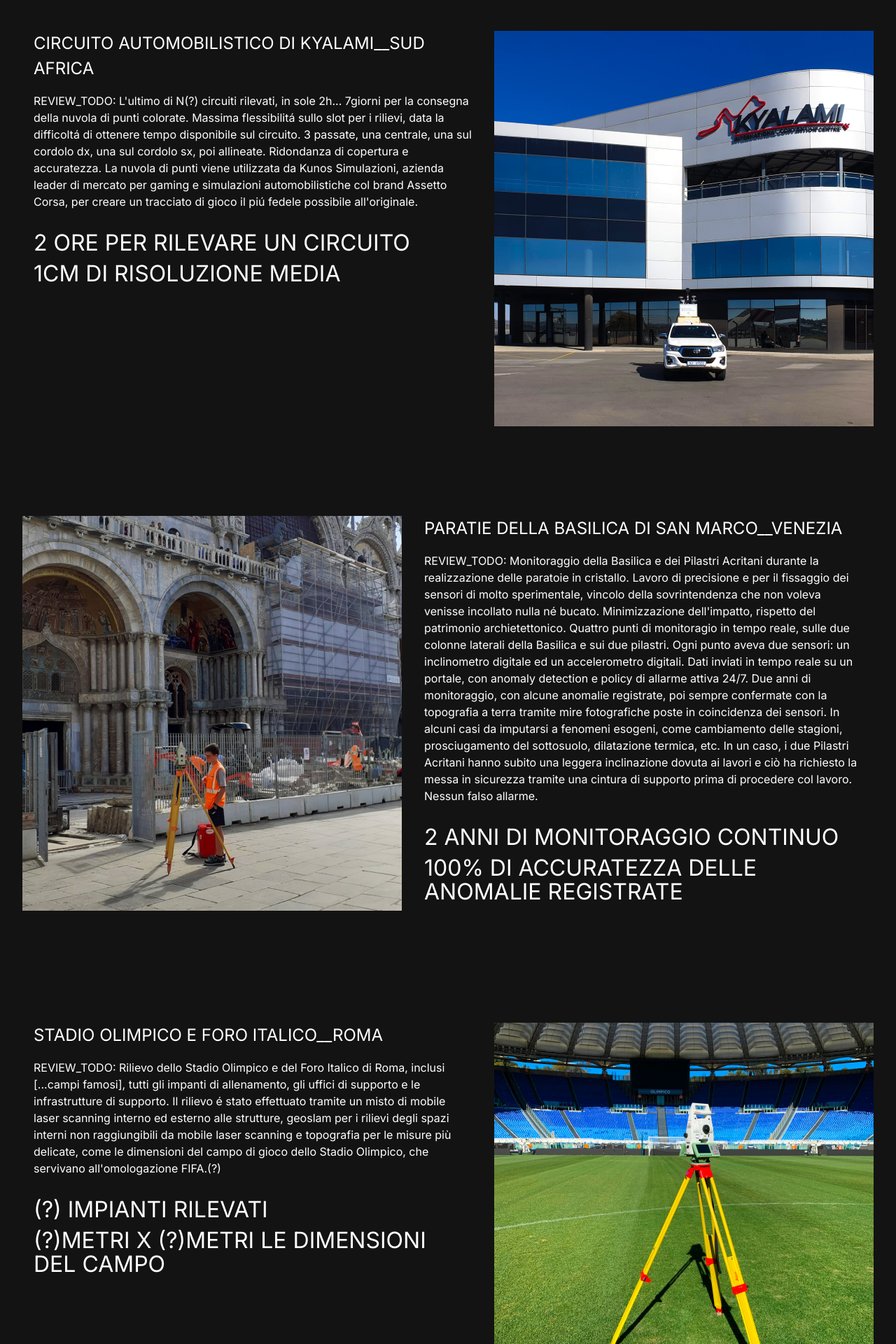
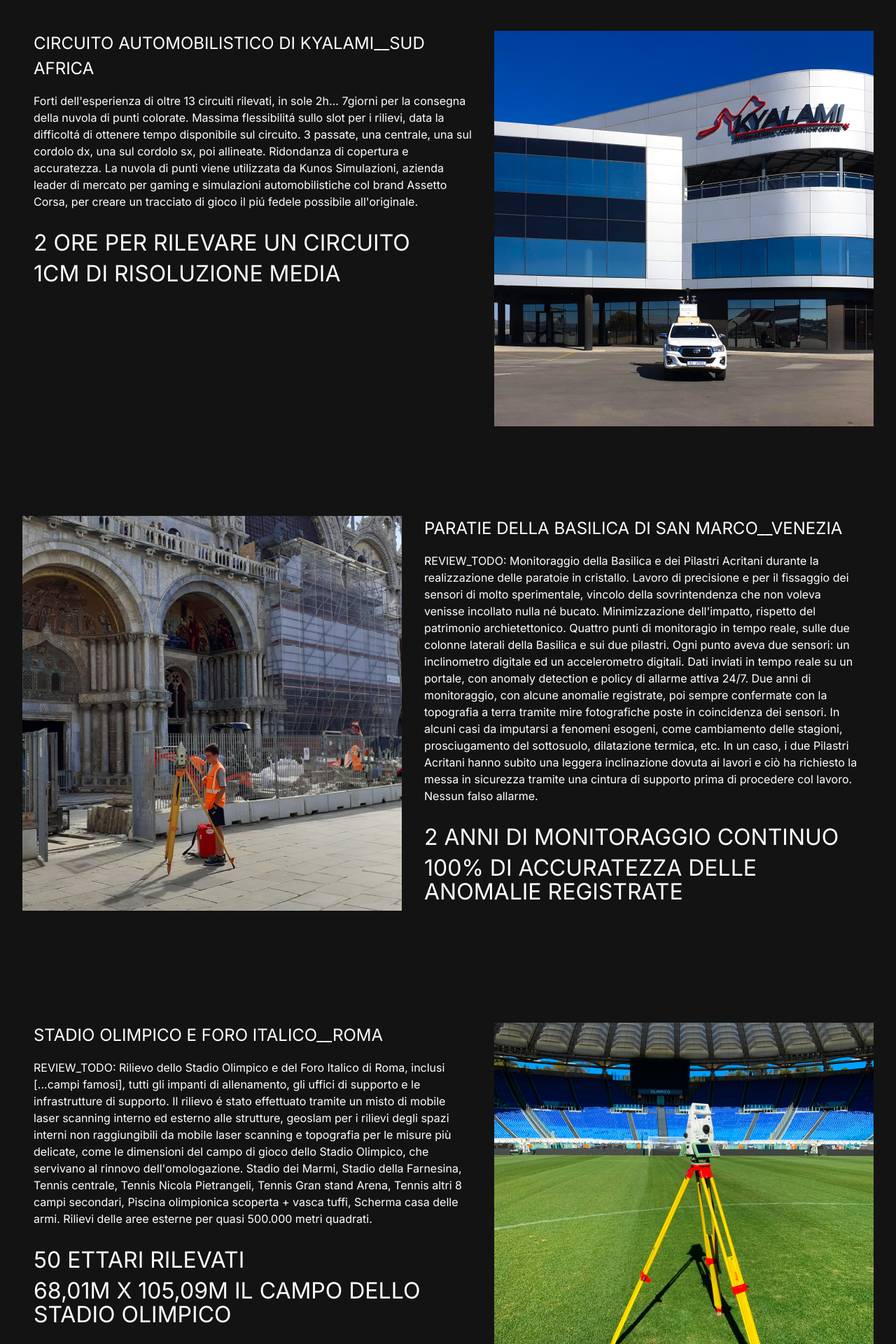
Before and after one commit to digital-rilievi/web, a Next.js app: page /progetti in a window 1280 px wide. Shown: the part 1640-3560 px from the top of the page at 70% size. Built offline with nearby package versions, Linux system fonts and the light colour scheme.

Commit message:
Updating content and token

```diff
--- a/src/app/components/VideoPlayer/VideoPlayer.tsx
+++ b/src/app/components/VideoPlayer/VideoPlayer.tsx
@@ -37,7 +37,7 @@ const VideoPlayer = (props: VideoPlayerProps) => {
         poster="https://firebasestorage.googleapis.com/v0/b/digital-rilievi.appspot.com/o/intro.jpeg?alt=media&token=5323f5ec-28a5-405e-a387-a17b74e613d1"
       >
         <source src="https://firebasestorage.googleapis.com/v0/b/digital-rilievi.appspot.com/o/intro_noaudio.webm?alt=media&token=cbd3d82c-cf49-4a03-bccf-525d0bbe375a" type="video/webm" />
-        <source src="https://firebasestorage.googleapis.com/v0/b/digital-rilievi.appspot.com/o/intro_noaudio.mp4?alt=media&token=a0dc6fa6-1276-4afe-be01-55e104927794" type="video/mp4" />
+        <source src="https://firebasestorage.googleapis.com/v0/b/digital-rilievi.appspot.com/o/intro.mp4?alt=media&token=1ea9086c-61b9-444e-b8c0-df2f8d518062" type="video/mp4" />
       </video>
     </div>
   )
--- a/src/content.json
+++ b/src/content.json
@@ -214,7 +214,7 @@
             {
                 "image": "/assets/projects/circuito-automibilistico.png",
                 "title": "CIRCUITO AUTOMOBILISTICO DI KYALAMI__SUD AFRICA",
-                "text": "REVIEW_TODO: L'ultimo di N(?) circuiti rilevati, in sole 2h... 7giorni per la consegna della nuvola di punti colorate. Massima flessibilitá sullo slot per i rilievi, data la difficoltá di ottenere tempo disponibile sul circuito. 3 passate, una centrale, una sul cordolo dx, una sul cordolo sx, poi allineate. Ridondanza di copertura e accuratezza. La nuvola di punti viene utilizzata da Kunos Simulazioni, azienda leader di mercato per gaming e simulazioni automobilistiche col brand Assetto Corsa, per creare un tracciato di gioco il piú fedele possibile all'originale.",
+                "text": "Forti dell'esperienza di oltre 13 circuiti rilevati, in sole 2h... 7giorni per la consegna della nuvola di punti colorate. Massima flessibilitá sullo slot per i rilievi, data la difficoltá di ottenere tempo disponibile sul circuito. 3 passate, una centrale, una sul cordolo dx, una sul cordolo sx, poi allineate. Ridondanza di copertura e accuratezza. La nuvola di punti viene utilizzata da Kunos Simulazioni, azienda leader di mercato per gaming e simulazioni automobilistiche col brand Assetto Corsa, per creare un tracciato di gioco il piú fedele possibile all'originale.",
                 "link": "",
                 "duration1": "2 ORE PER RILEVARE UN CIRCUITO",
                 "duration2": "1CM DI RISOLUZIONE MEDIA"
@@ -231,10 +231,10 @@
             {
                 "image": "/assets/projects/stadio-olimpico-foro-italico.png",
                 "title": "STADIO OLIMPICO E FORO ITALICO__ROMA",
-                "text": "REVIEW_TODO: Rilievo dello Stadio Olimpico e del Foro Italico di Roma, inclusi [...campi famosi], tutti gli impanti di allenamento, gli uffici di supporto e le infrastrutture di supporto. Il rilievo é stato effettuato tramite un misto di mobile laser scanning interno ed esterno alle strutture, geoslam per i rilievi degli spazi interni non raggiungibili da mobile laser scanning e topografia per le misure più delicate, come le dimensioni del campo di gioco dello Stadio Olimpico, che servivano all'omologazione FIFA.(?)",
+                "text": "REVIEW_TODO: Rilievo dello Stadio Olimpico e del Foro Italico di Roma, inclusi [...campi famosi], tutti gli impanti di allenamento, gli uffici di supporto e le infrastrutture di supporto. Il rilievo é stato effettuato tramite un misto di mobile laser scanning interno ed esterno alle strutture, geoslam per i rilievi degli spazi interni non raggiungibili da mobile laser scanning e topografia per le misure più delicate, come le dimensioni del campo di gioco dello Stadio Olimpico, che servivano al rinnovo dell'omologazione. Stadio dei Marmi, Stadio della Farnesina, Tennis centrale, Tennis Nicola Pietrangeli, Tennis Gran stand Arena, Tennis altri 8 campi secondari, Piscina olimpionica scoperta + vasca tuffi, Scherma casa delle armi. Rilievi delle aree esterne per quasi 500.000 metri quadrati.",
                 "link": "",
-                "duration1": "(?) IMPIANTI RILEVATI",
-                "duration2": "(?)METRI x (?)METRI LE DIMENSIONI DEL CAMPO"
+                "duration1": "50 ETTARI RILEVATI",
+                "duration2": "68,01M x 105,09M IL CAMPO DELLO STADIO OLIMPICO"
             },
             {
                 "image": "/assets/projects/stadio-cortina.png",
```
